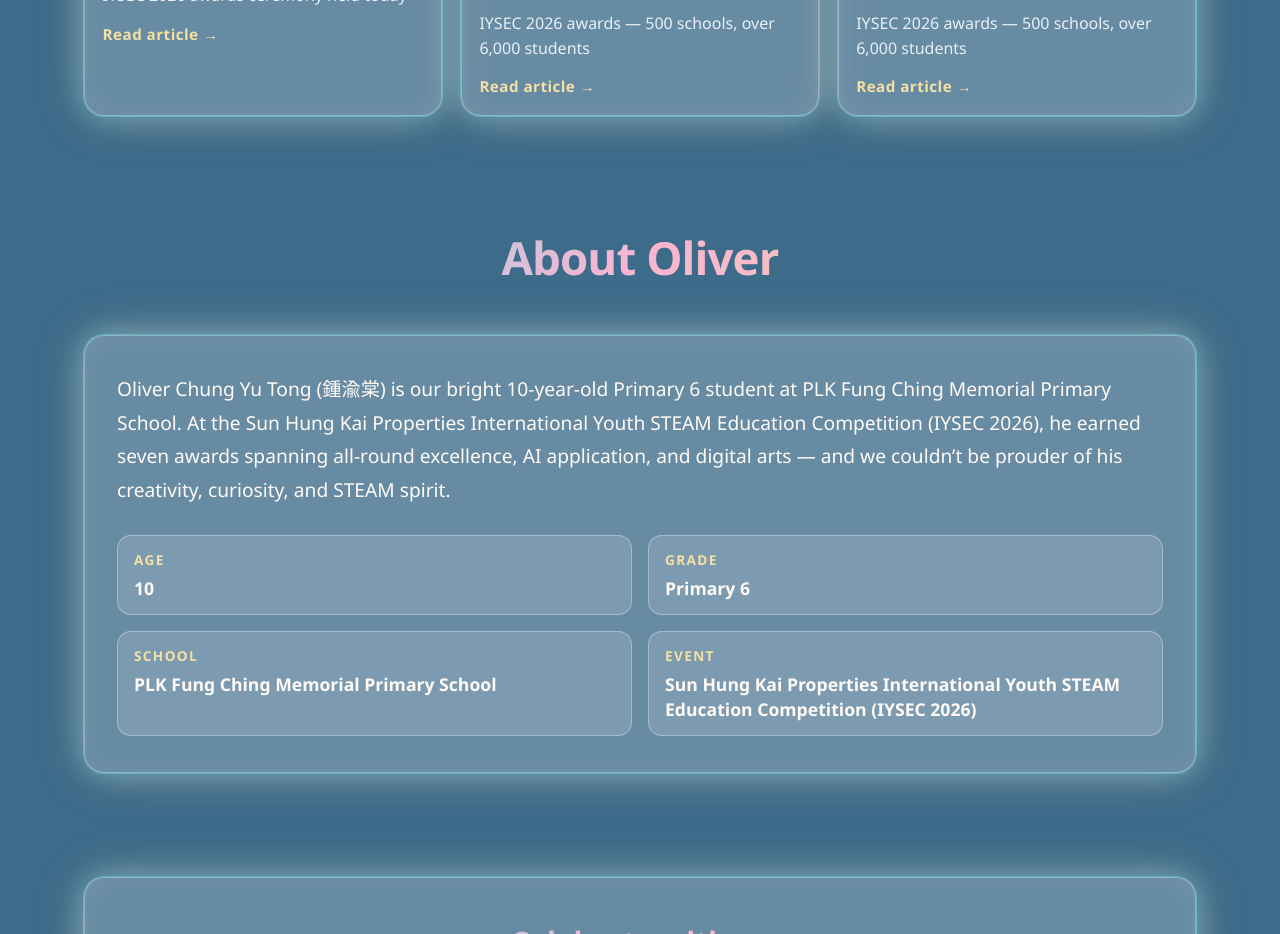
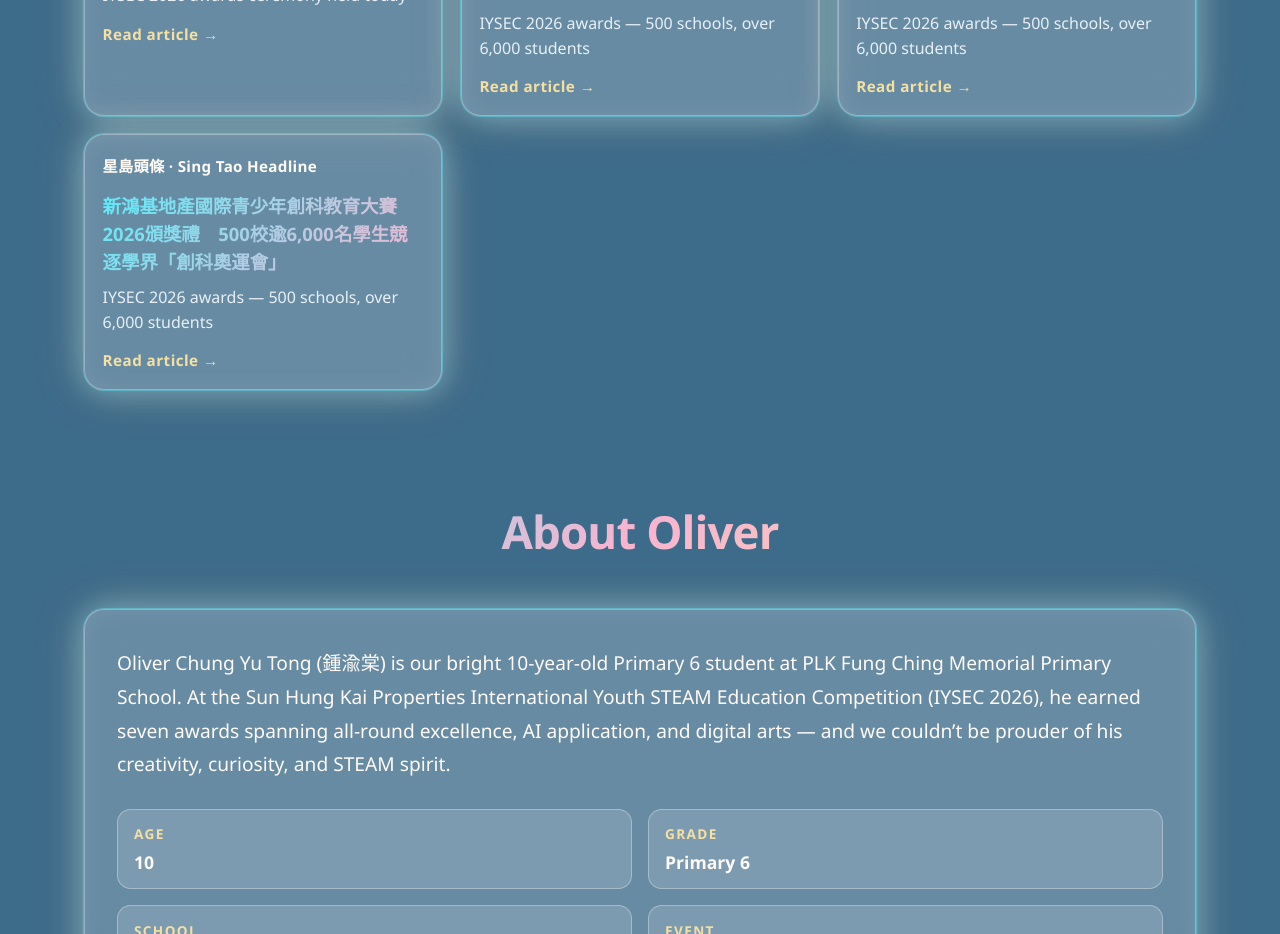
Before and after one commit to abc1235647899/oliver-iysec-2026, a React (Vite) app: page / in a window 1280 px wide. Shown: the part 5760-6694 px from the top of the page. Built offline with nearby package versions, Linux system fonts and the light colour scheme.

Commit message:
chore(media): add Sing Tao Headline press link
Co-authored-by: abc1235647899 <abc1235647899@users.noreply.github.com>

```diff
--- a/src/data/media.ts
+++ b/src/data/media.ts
@@ -28,4 +28,11 @@ export const mediaItems: MediaItem[] = [
     titleEnShort: 'IYSEC 2026 awards — 500 schools, over 6,000 students',
     url: 'https://topick.hket.com/article/4198289/%E6%96%B0%E9%B4%BB%E5%9F%BA%E5%9C%B0%E7%94%A2%E5%9C%8B%E9%9A%9B%E9%9D%92%E5%B0%91%E5%B9%B4%E5%89%B5%E7%A7%91%E6%95%99%E8%82%B2%E5%A4%A7%E8%B3%BD2026%E9%A0%92%E7%8D%8E%E7%A6%AE%E3%80%80500%E6%A0%A1%E9%80%BE6,000%E5%90%8D%E5%AD%B8%E7%94%9F%E7%AB%B6%E9%80%90%E5%AD%B8%E7%95%8C%E3%80%8C%E5%89%B5%E7%A7%91%E5%A5%A7%E9%81%8B%E6%9C%83%E3%80%8D?mtc=10001',
   },
+  {
+    outlet: '星島頭條 · Sing Tao Headline',
+    titleZh:
+      '新鴻基地產國際青少年創科教育大賽2026頒獎禮　500校逾6,000名學生競逐學界「創科奧運會」',
+    titleEnShort: 'IYSEC 2026 awards — 500 schools, over 6,000 students',
+    url: 'https://www.stheadline.com/zh-hans/society/3618522/%E6%96%B0%E9%B8%BF%E5%9F%BA%E5%9C%B0%E4%BA%A7%E5%9B%BD%E9%99%85%E9%9D%92%E5%B0%91%E5%B9%B4%E5%88%9B%E7%A7%91%E6%95%99%E8%82%B2%E5%A4%A7%E8%B5%9B2026%E9%A2%81%E5%A5%96%E7%A4%BC-500%E6%A0%A1%E9%80%BE6000%E5%AD%A6%E7%94%9F%E7%AB%9E%E9%80%90%E5%AD%A6%E7%95%8C%E5%88%9B%E7%A7%91%E5%A5%A5%E8%BF%90%E4%BC%9A',
+  },
 ]
```
